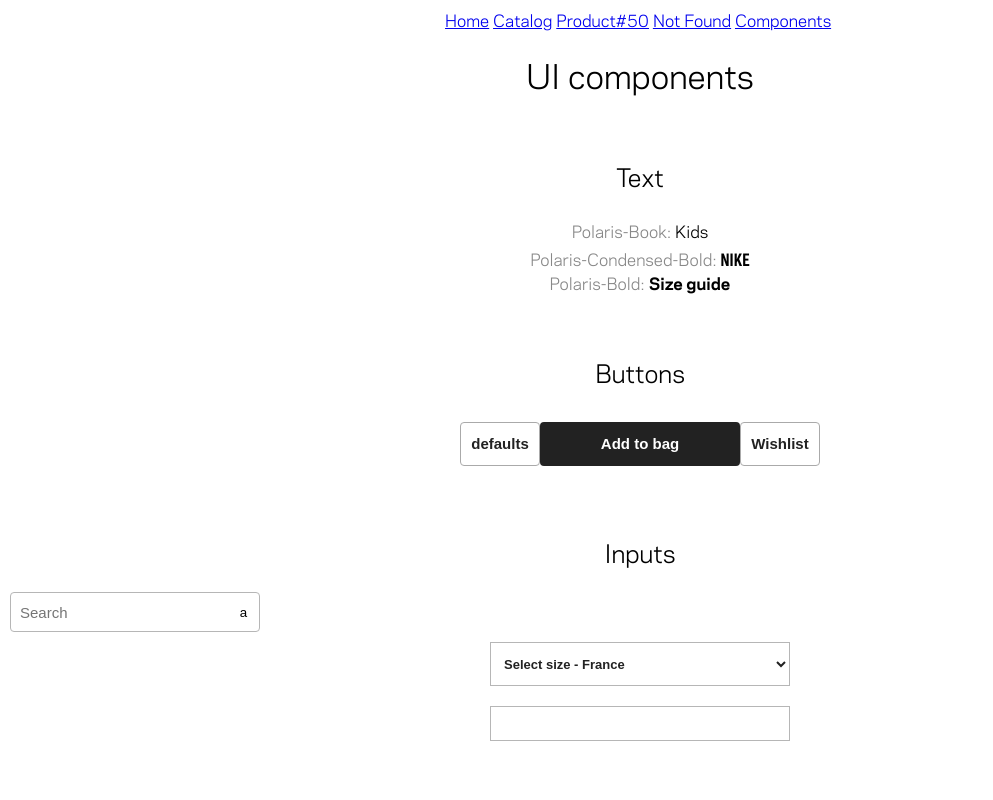
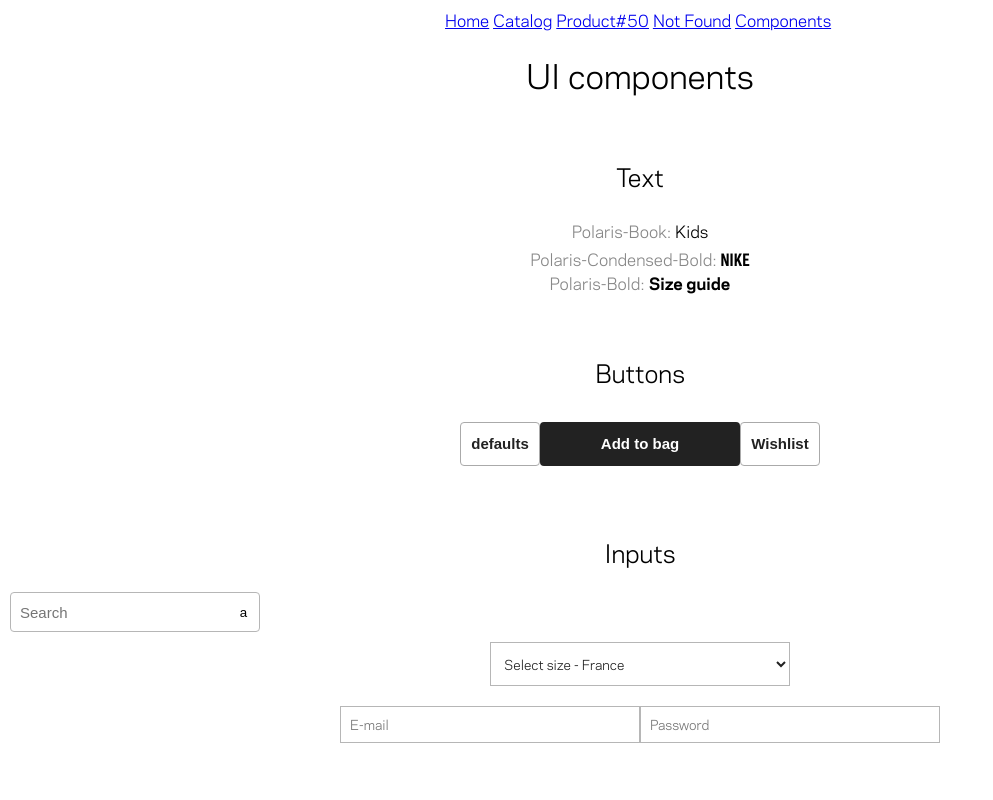
Before and after one commit to lihalmeida/react-farfetch, a React (Create React App) app: page /components in a window 1280 px wide. Shown: the top 800 px of the page, without its empty margins (0-993 px from the left). Built offline with nearby package versions, Linux system fonts and the light colour scheme.

Commit message:
Add input's props

```diff
--- a/src/components/Input/Input.jsx
+++ b/src/components/Input/Input.jsx
@@ -1,17 +1,30 @@
 import React from 'react';
 import PropTypes from 'prop-types';
-import classNames from 'classnames';
 import classes from './Input.module.scss';
 
 export class Input extends React.Component {
+  static propTypes = {
+    type: PropTypes.string,
+    value: PropTypes.string,
+    placeholder: PropTypes.string,
+    onChange: PropTypes.func
+  };
+
+  static defaultProps = {
+    type: 'text',
+    value: '',
+    placeholder: '',
+    onChange: () => {}
+  };
+
   render() {
     return (
       <input
-        type="text"
-        name="input"
-        placeholder=""
-        maxLength="250"
         className={classes.root}
+        type={this.props.type}
+        value={this.props.value}
+        placeholder={this.props.placeholder}
+        onChange={this.props.onChange}
       />
     );
   }
--- a/src/components/Input/Input.module.scss
+++ b/src/components/Input/Input.module.scss
@@ -1,9 +1,11 @@
 @import '../../styles/variables.scss';
 
 .root {
-  width: 300px;
+  width: 100%;
+  max-width: 300px;
   color: $black;
   background-color: $white;
+  font-family: $font-text;
   font-size: 13px;
   font-weight: bold;
   border: 1px solid $light-gray-1;
--- a/src/components/Select/Select.module.scss
+++ b/src/components/Select/Select.module.scss
@@ -5,6 +5,7 @@
   width: 300px;
   color: $black;
   background-color: $white;
+  font-family: $font-text;
   font-size: 13px;
   font-weight: bold;
   border: 1px solid $light-gray-1;
--- a/src/containers/Components/Components.jsx
+++ b/src/containers/Components/Components.jsx
@@ -7,10 +7,24 @@ import Select from 'components/Select/Select.jsx';
 import classes from './Components.module.scss';
 
 class Components extends Component {
+
+  state = {
+    email: '',
+    password: '',
+  };
+
+  onEmailChange = (e) => {
+    this.setState({ email: e.target.value })
+  }
+
+  onPasswordChange = (e) => {
+    this.setState({ password: e.target.value })
+  }
+
   render() {
     return (
       <div className={classes.root}>
-        <h1>UI    components</h1>
+        <h1>UI components</h1>
 
         <section>
           <h2>Text</h2>
@@ -40,7 +54,18 @@ class Components extends Component {
           <div>
             <Search />
             <Select />
-            <Input />
+            <Input
+              type="email"
+              placeholder="E-mail"
+              value={ this.state.email }
+              onChange={ this.onEmailChange }
+            />
+            <Input
+              type="password"
+              placeholder="Password"
+              value={ this.state.password }
+              onChange={ this.onPasswordChange }
+            />
           </div>
         </section>
 
--- a/src/index.scss
+++ b/src/index.scss
@@ -1,4 +1,3 @@
-// partials
 @import './styles/fonts.scss';
 @import './styles/variables.scss';
 
@@ -11,7 +10,7 @@
 body {
   margin: 0;
   padding: 0;
-  font-family: 'Polaris-Book', sans-serif;
+  font-family: $font-text, sans-serif;
   font-size: 16px;
   font-weight: 400px;
   -webkit-font-smoothing: antialiased;
--- a/src/styles/variables.scss
+++ b/src/styles/variables.scss
@@ -1,7 +1,12 @@
-//COLORS
+// COLORS
 $black: #222;
 $white: #fff;
 $light-gray-1: #b6b6b6;
 $light-gray-2: #aaa;
 $red: #fd4f57;
 $brown: #c4aa84;
+
+// FONT-NAMES
+$font-text: 'Polaris-Book';
+$font-condensed: 'Polaris-Condensed-Bold';
+$font-bold: 'Polaris-Bold';
```
